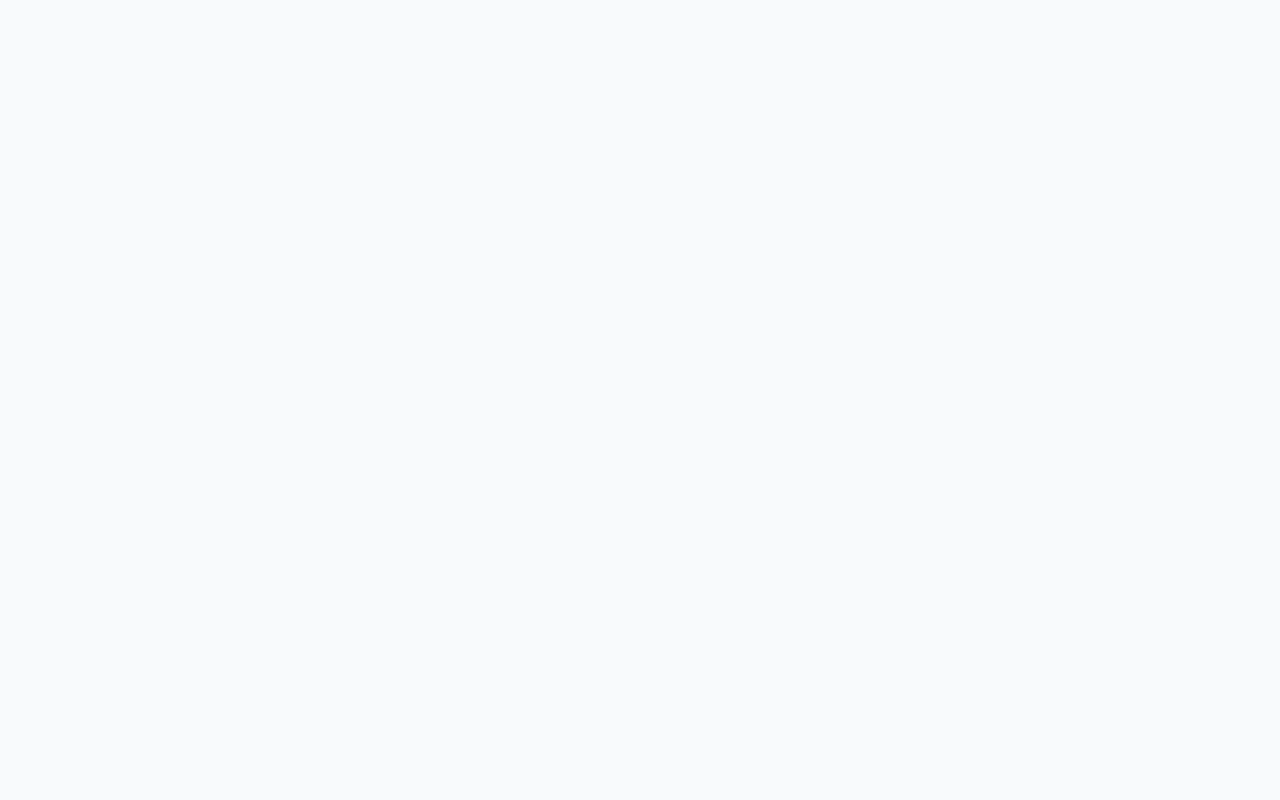
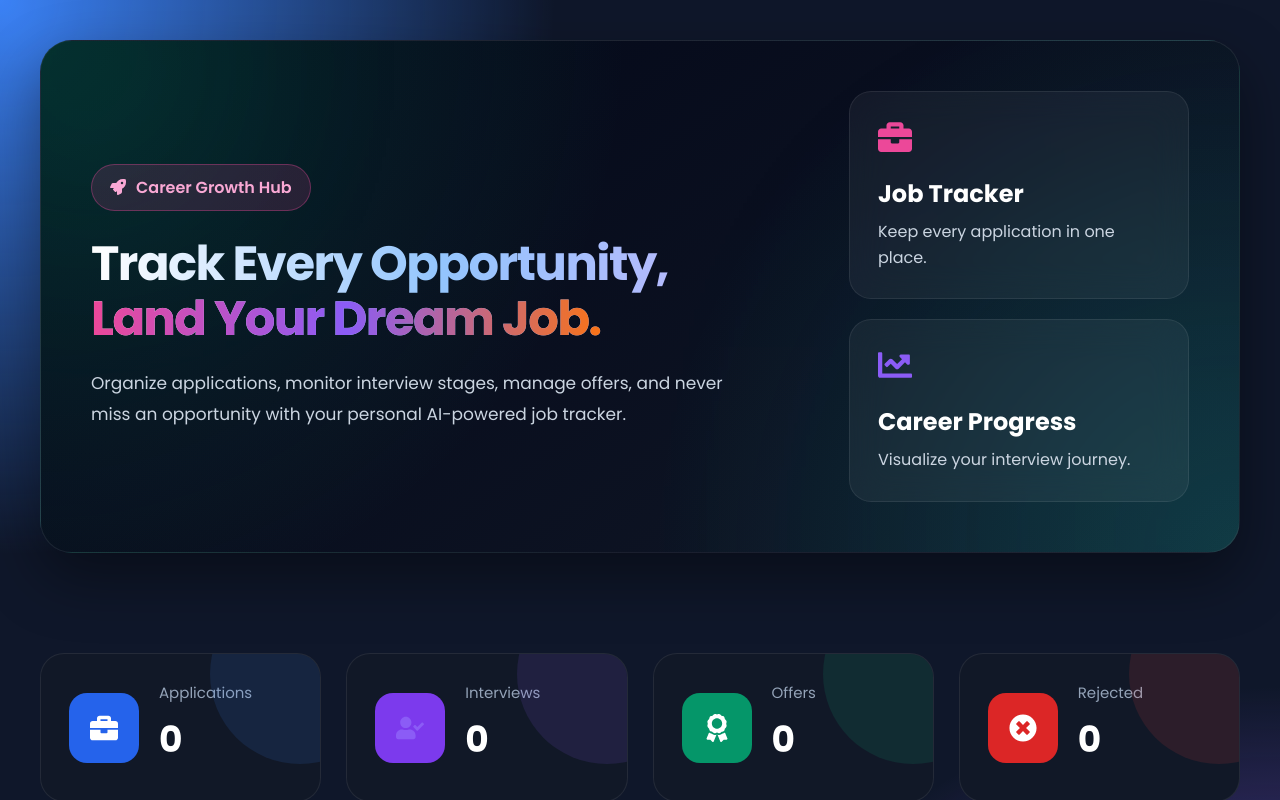
Before and after one commit to Vikhnesh-Sathyan/AI-Career-Coach, a React app in the folder frontend/: page /jobs in a window 1280 px wide. Before the commit this address had no page. Shown: the top 800 px of the page. Built offline with nearby package versions, Linux system fonts and the light colour scheme; no server answers; the HTML template or start-up script is replaced by a standard one.

Commit message:
Added Job Tracker module and dashboard improvements

```diff
--- a/frontend/src/App.jsx
+++ b/frontend/src/App.jsx
@@ -10,6 +10,7 @@
 import Settings from "./pages/Settings";
 import Interviews from "./pages/Interviews";
 import InterviewHistory from "./pages/InterviewHistory";
+import JobTracker from "./pages/JobTracker";
 
 function App() {
     return (
@@ -36,6 +37,8 @@
 
                 <Route path="/interview-history" element={<InterviewHistory />} />
 
+                <Route path="/jobs" element={<JobTracker />} />
+
 
 
 
--- a/frontend/src/components/jobtracker/ApplicationStats.jsx
+++ b/frontend/src/components/jobtracker/ApplicationStats.jsx
@@ -3,67 +3,56 @@
 import { motion } from "framer-motion";
 
 import {
-
     FaBriefcase,
-
     FaUserCheck,
-
     FaAward,
-
     FaTimesCircle
-
 } from "react-icons/fa";
 
-function ApplicationStats({ stats }) {
+function ApplicationStats({ applications }) {
+
+    const total = applications.length;
+
+    const interview = applications.filter(
+        app => app.status === "Interview"
+    ).length;
+
+    const offer = applications.filter(
+        app => app.status === "Offer"
+    ).length;
+
+    const rejected = applications.filter(
+        app => app.status === "Rejected"
+    ).length;
 
     const cards = [
 
         {
-
             title: "Applications",
-
-            value: stats.total,
-
+            value: total,
             icon: <FaBriefcase />,
-
             color: "blue"
-
         },
 
         {
-
             title: "Interviews",
-
-            value: stats.interview,
-
+            value: interview,
             icon: <FaUserCheck />,
-
             color: "purple"
-
         },
 
         {
-
             title: "Offers",
-
-            value: stats.offer,
-
+            value: offer,
             icon: <FaAward />,
-
             color: "green"
-
         },
 
         {
-
             title: "Rejected",
-
-            value: stats.rejected,
-
+            value: rejected,
             icon: <FaTimesCircle />,
-
             color: "red"
-
         }
 
     ];
@@ -78,37 +67,37 @@
 
                     <motion.div
 
-                        key={index}
+                        key={card.title}
 
                         className={`stat-card ${card.color}`}
 
                         initial={{
 
-                            opacity:0,
+                            opacity: 0,
 
-                            y:30
+                            y: 30
 
                         }}
 
                         animate={{
 
-                            opacity:1,
+                            opacity: 1,
 
-                            y:0
+                            y: 0
 
                         }}
 
                         transition={{
 
-                            delay:index*0.15
+                            delay: index * 0.15
 
                         }}
 
                         whileHover={{
 
-                            y:-8,
+                            y: -8,
 
-                            scale:1.03
+                            scale: 1.03
 
                         }}
 
--- a/frontend/src/services/jobTrackerService.js
+++ b/frontend/src/services/jobTrackerService.js
@@ -1,4 +1,4 @@
-const API = "http://localhost:5000/api/application";
+const API = "http://localhost:5000/api/job-application";
 
 
 // Add Application
```
